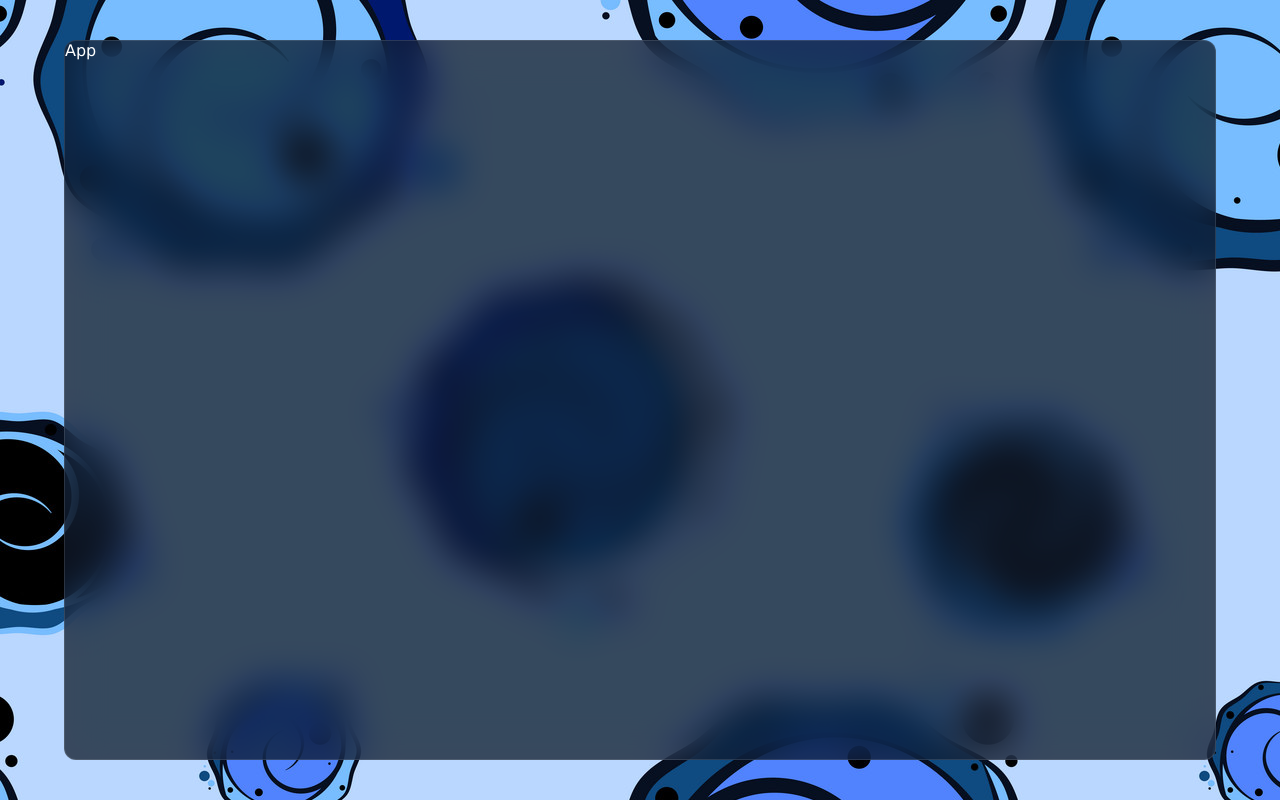
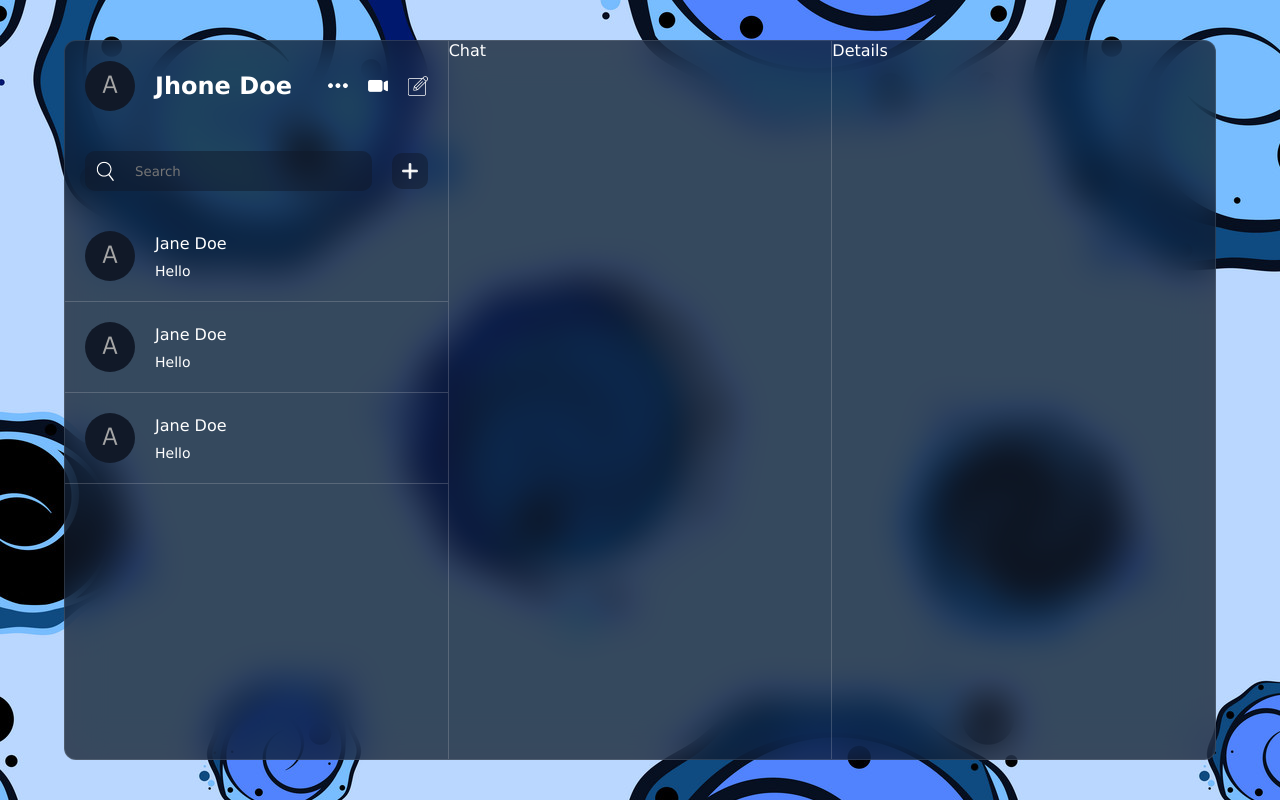
Before and after one commit to vasliddinov13/react-chat, a React (Vite) app: page / in a window 1280 px wide. Built offline with nearby package versions, Linux system fonts and the light colour scheme.

Commit message:
list=>chatlist and list=>userInfo created

```diff
--- a/src/App.jsx
+++ b/src/App.jsx
@@ -1,6 +1,14 @@
+import Chat from "./components/chat/Chat"
+import Details from "./components/details/Details"
+import List from "./components/list/List"
+
 const App = () => {
   return (
-    <div className='container'>App</div>
+    <div className='container'>
+      <List/>
+      <Chat/>
+      <Details/>
+    </div>
   )
 }
 
--- a/src/components/chat/Chat.jsx
+++ b/src/components/chat/Chat.jsx
@@ -1,9 +1,9 @@
 import React from 'react'
-import 'chat.css';
+import './chat.css';
 
 const Chat = () => {
   return (
-    <div>Chat</div>
+    <div className='chat'>Chat</div>
   )
 }
 
--- a/src/components/chat/chat.css
+++ b/src/components/chat/chat.css
@@ -0,0 +1,5 @@
+.chat{
+    flex: 1;
+    border-left: 1px solid #dddddd35;
+    border-right: 1px solid #dddddd35;
+}
--- a/src/components/details/Details.jsx
+++ b/src/components/details/Details.jsx
@@ -1,9 +1,9 @@
 import React from 'react'
-import 'details.css';
+import './details.css';
 
 const Details = () => {
   return (
-    <div>Details</div>
+    <div className='details'>Details</div>
   )
 }
 
--- a/src/components/details/details.css
+++ b/src/components/details/details.css
@@ -0,0 +1,3 @@
+.details{
+    flex: 1;
+}
--- a/src/components/list/List.jsx
+++ b/src/components/list/List.jsx
@@ -1,9 +1,14 @@
 import React from 'react'
-import 'list.css';
+import './list.css';
+import UserInfo from './userInfo/UserInfo';
+import ChatList from './chatList/ChatList';
 
 const List = () => {
   return (
-    <div>List</div>
+    <div className='list'>
+      <UserInfo/>
+      <ChatList/>
+    </div>
   )
 }
 
--- /dev/null
+++ b/src/components/list/chatList/ChatList.jsx
@@ -0,0 +1,45 @@
+import React, { useState } from 'react';
+import "./chatList.css";
+
+const ChatList = () => {
+  const [addMode, SetAddMode] = useState(false);
+  return (
+    <div className='chatList'>
+      <div className="search">
+        <div className="searchBar">
+          <img src="./search.png" alt="" />
+          <input type="text" placeholder='Search' />
+        </div>
+        <img
+          src={addMode ? "./minus.png" : "./plus.png"}
+          alt=""
+          className='add'
+          onClick={() => SetAddMode((prev)=>!prev)}
+        />
+      </div>
+      <div className="item">
+        <img src="./avatar.png" alt="" />
+        <div className="texts">
+          <span>Jane Doe</span>
+          <p>Hello</p>
+        </div>
+      </div>
+      <div className="item">
+        <img src="./avatar.png" alt="" />
+        <div className="texts">
+          <span>Jane Doe</span>
+          <p>Hello</p>
+        </div>
+      </div>
+      <div className="item">
+        <img src="./avatar.png" alt="" />
+        <div className="texts">
+          <span>Jane Doe</span>
+          <p>Hello</p>
+        </div>
+      </div>
+    </div>
+  )
+}
+
+export default ChatList;
--- /dev/null
+++ b/src/components/list/chatList/chatList.css
@@ -0,0 +1,75 @@
+.chatList{
+    flex: 1;
+    overflow-y: auto;
+    .search{
+        display: flex;
+        align-items: center;
+        gap: 20px;
+        padding: 20px;
+
+        .searchBar{
+            flex: 1;
+            background-color: rgba(17, 25, 40, 0.5);
+            display: flex;
+            align-items: center;
+            gap: 20px;
+            border-radius: 10px;
+            padding: 10px;
+
+            input{
+                background-color: transparent;
+                border: none;
+                outline: none;
+                color: white;
+                flex: 1px;
+            }
+
+            img{
+                width: 20px;
+                height: 20px;
+            }
+        }
+
+        .add{
+            width: 36px;
+            height: 36px;
+            background-color: rgba(17, 25, 40, 0.5);
+            padding: 10px;
+            border-radius: 10px;
+            cursor: pointer;
+        }
+    }
+
+    .item{
+        display: flex;
+        align-items: center;
+        gap: 20px;
+        padding: 20px;
+        cursor: pointer;
+        border-bottom: 1px solid #dddddd35;
+
+        img{
+            width: 50px;
+            height: 50px;
+            border-radius: 50%;
+            object-fit: cover;
+        }
+
+        .texts{
+            display: flex;
+            flex-direction: column;
+            gap: 10px;
+
+            span{
+                font-weight: 500;
+            }
+
+            p{
+                font-size: 14px;
+                font-weight: 300;
+            }
+        }
+    }
+
+
+}
--- a/src/components/list/list.css
+++ b/src/components/list/list.css
@@ -0,0 +1,5 @@
+.list{
+    flex: 1;
+    display: flex;
+    flex-direction: column;
+}
--- /dev/null
+++ b/src/components/list/userInfo/UserInfo.jsx
@@ -0,0 +1,20 @@
+import React from 'react';
+import "./userInfo.css";
+
+const UserInfo = () => {
+  return (
+    <div className='userInfo'>
+        <div className="user">
+            <img src="./avatar.png" alt="" />
+            <h2>Jhone Doe</h2>
+        </div>
+        <div className="icons">
+            <img src="./more.png" alt="" />
+            <img src="./video.png" alt="" />
+            <img src="./edit.png" alt="" />
+        </div>
+    </div>
+  )
+}
+
+export default UserInfo;
--- /dev/null
+++ b/src/components/list/userInfo/userInfo.css
@@ -0,0 +1,30 @@
+.userInfo {
+    display: flex;
+    align-items: center;
+    justify-content: space-between;
+    padding: 20px;
+
+    .user {
+        display: flex;
+        align-items: center;
+        gap: 20px;
+
+        img {
+            width: 50px;
+            height: 50px;
+            border-radius: 50%;
+            object-fit: cover;
+        }
+    }
+
+    .icons {
+        display: flex;
+        gap: 20px;
+
+        img {
+            width: 20px;
+            height: 20px;
+            cursor: pointer;
+        }
+    }
+}
--- a/src/index.css
+++ b/src/index.css
@@ -22,4 +22,5 @@ body{
   backdrop-filter: blur(19px) saturate(180%);
   border-radius: 12px;
   border: 1px solid rgba(225, 225, 225, 0.125);
+  display: flex;
 }
```
